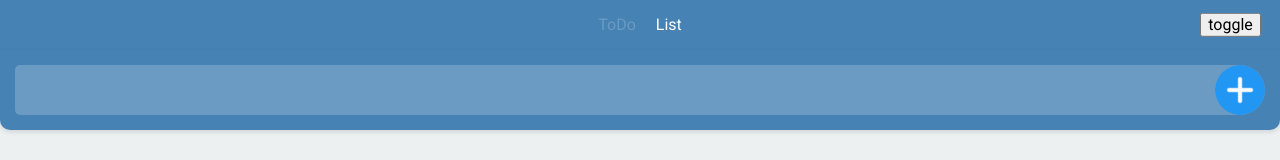
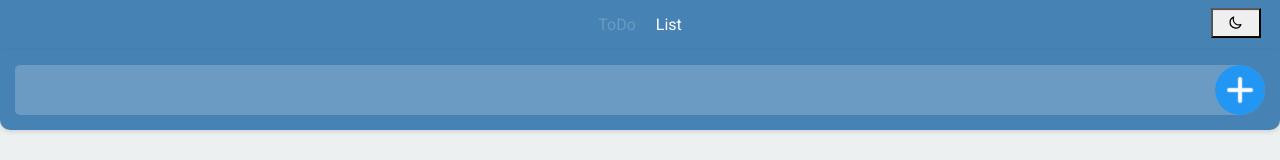
Before and after one commit to GerasimovichSergey/todo-react-ts, a React (Create React App) app: page / in a window 1280 px wide. Shown: the top 160 px of the page. Built offline with nearby package versions, Linux system fonts and the light colour scheme.

Commit message:
add icon for themes

```diff
--- a/src/components/Header/Header.styled.ts
+++ b/src/components/Header/Header.styled.ts
@@ -40,6 +40,12 @@ export const ToggleBtnContainer = styled.div`
   transform: translateY(-50%);
 `;
 
-export const ToggleButton = styled.button`
+export const ToggleButton = styled.button<{ themeIcon: string }>`
   cursor: pointer;
+  width: 50px;
+  height: 30px;
+  background-image:url(${props => props.themeIcon});
+  background-repeat: no-repeat;
+  background-position: center;
+  background-size: 15px 15px;
 `;
--- a/src/components/Header/Header.tsx
+++ b/src/components/Header/Header.tsx
@@ -1,10 +1,14 @@
 import { HeaderBlock, HeaderContainer, HeaderLink, ToggleBtnContainer, ToggleButton } from './Header.styled';
 import { useDispatch } from 'react-redux';
 import { toggleThemeAction } from '../../feature/themeList';
+import { useTheme } from 'styled-components';
+import moonIcon from '../../assets/images/moonIcon.svg';
+import sunIcon from '../../assets/images/sunIcon.svg';
 
 
 export const Header = () => {
     const dispatch = useDispatch();
+    const theme = useTheme();
 
     return (
         <HeaderBlock>
@@ -13,7 +17,8 @@ export const Header = () => {
                 <HeaderLink to="/list">List</HeaderLink>
 
                 <ToggleBtnContainer>
-                    <ToggleButton onClick={() => dispatch(toggleThemeAction())}>toggle</ToggleButton>
+                    <ToggleButton onClick={() => dispatch(toggleThemeAction())}
+                                  themeIcon={theme.name === 'light' ? moonIcon : sunIcon}></ToggleButton>
                 </ToggleBtnContainer>
             </HeaderContainer>
         </HeaderBlock>
```
Also changed, not shown: src/styled.d.ts (added, +8 -0 lines), src/assets/images/moonIcon.svg (added), src/assets/images/sunIcon.svg (added).
